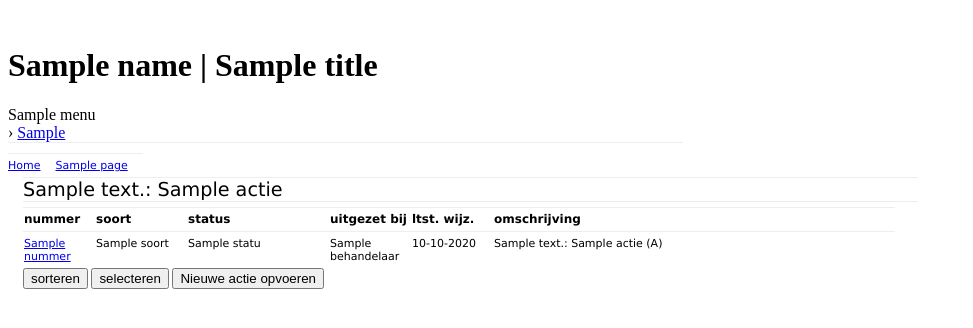
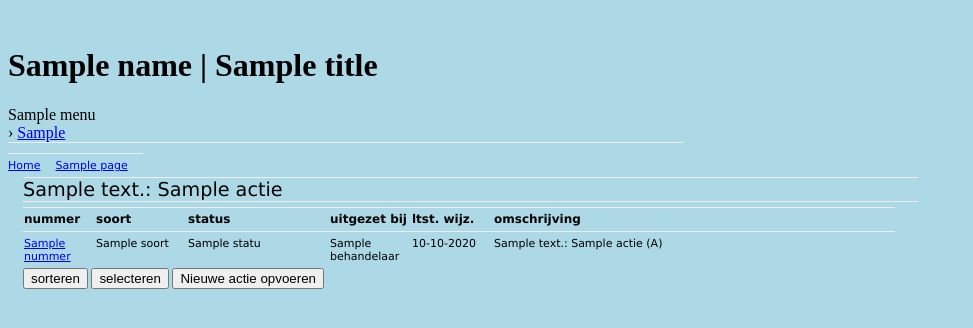
Before and after one commit to albertvisser/actiereg, a Django app: template actiereg/templates/index.html in a window 1280 px wide. Shown: the top 328 px of the page, without its empty margins (0-973 px from the left). Run offline with Django 3.2, Linux system fonts and the light colour scheme; the template is opened without the code that fills it: most values are stand-ins (such as "Sample title", 1, 10 or a date in 2020).

Commit message:
changed background colour to light blue

```diff
--- a/actiereg/templates/index.html
+++ b/actiereg/templates/index.html
@@ -1,5 +1,8 @@
 {% extends "base_site.html" %}
 {% block extrastyle %}<style>
+body {
+	background-color: lightblue;
+}
 div.clear,
 span.clear {
 	background: none;
--- a/actiereg/templates/logged_out.html
+++ b/actiereg/templates/logged_out.html
@@ -1,5 +1,10 @@
 {% extends "base_site.html" %}
+{% block extrastyle %}<style>
+body {
+	background-color: lightblue;
+}
 
+</style> {% endblock %}
 {% block branding %}<h1>ActieRegistratie | Logged Out</h1>{% endblock %}
 
 {% block content %}
--- a/static/actiereg.css
+++ b/static/actiereg.css
@@ -1,3 +1,6 @@
+body {
+	background-color: lightblue;
+}
 div.clear,
 span.clear {
 	background: none;
```
